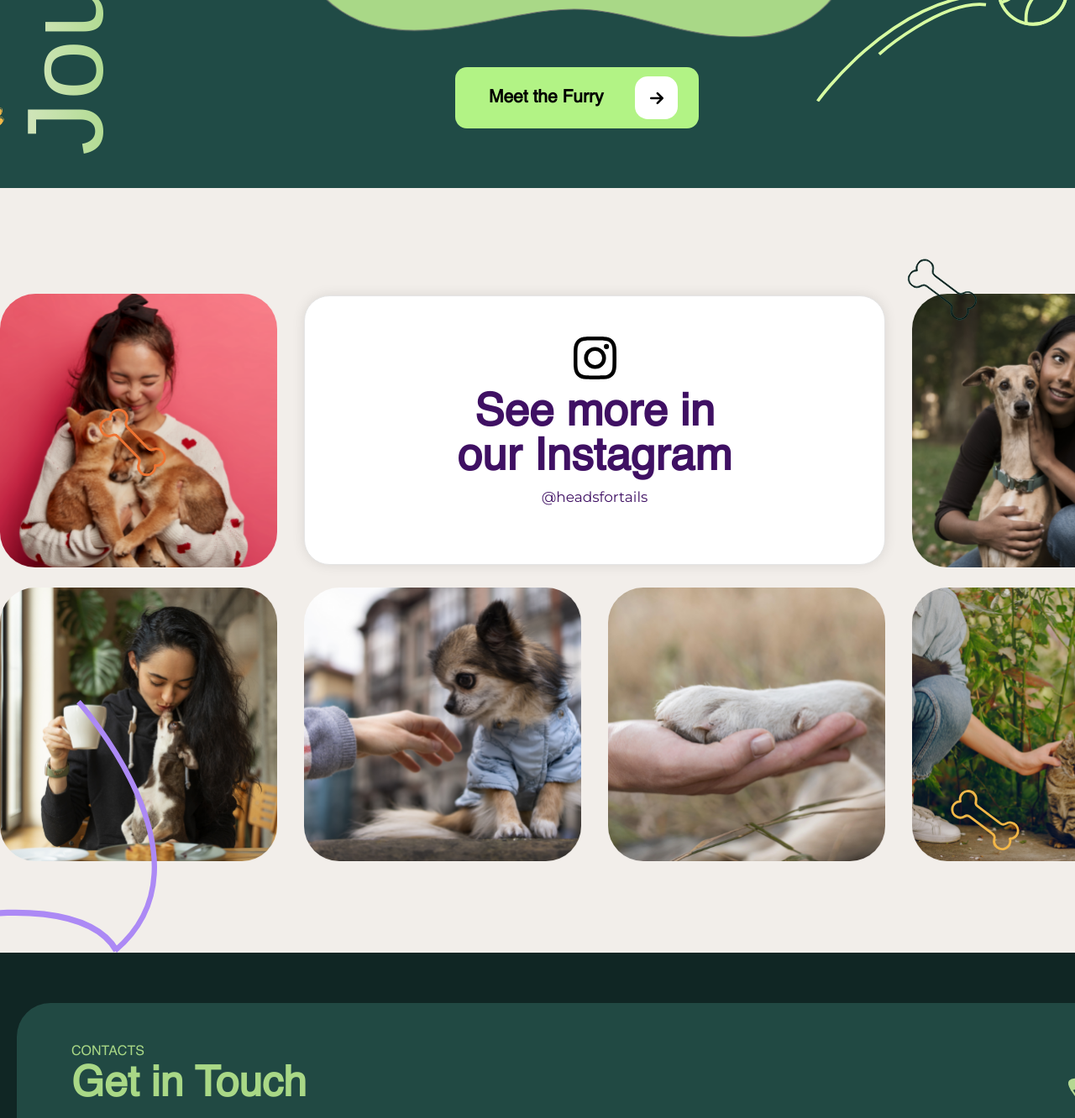
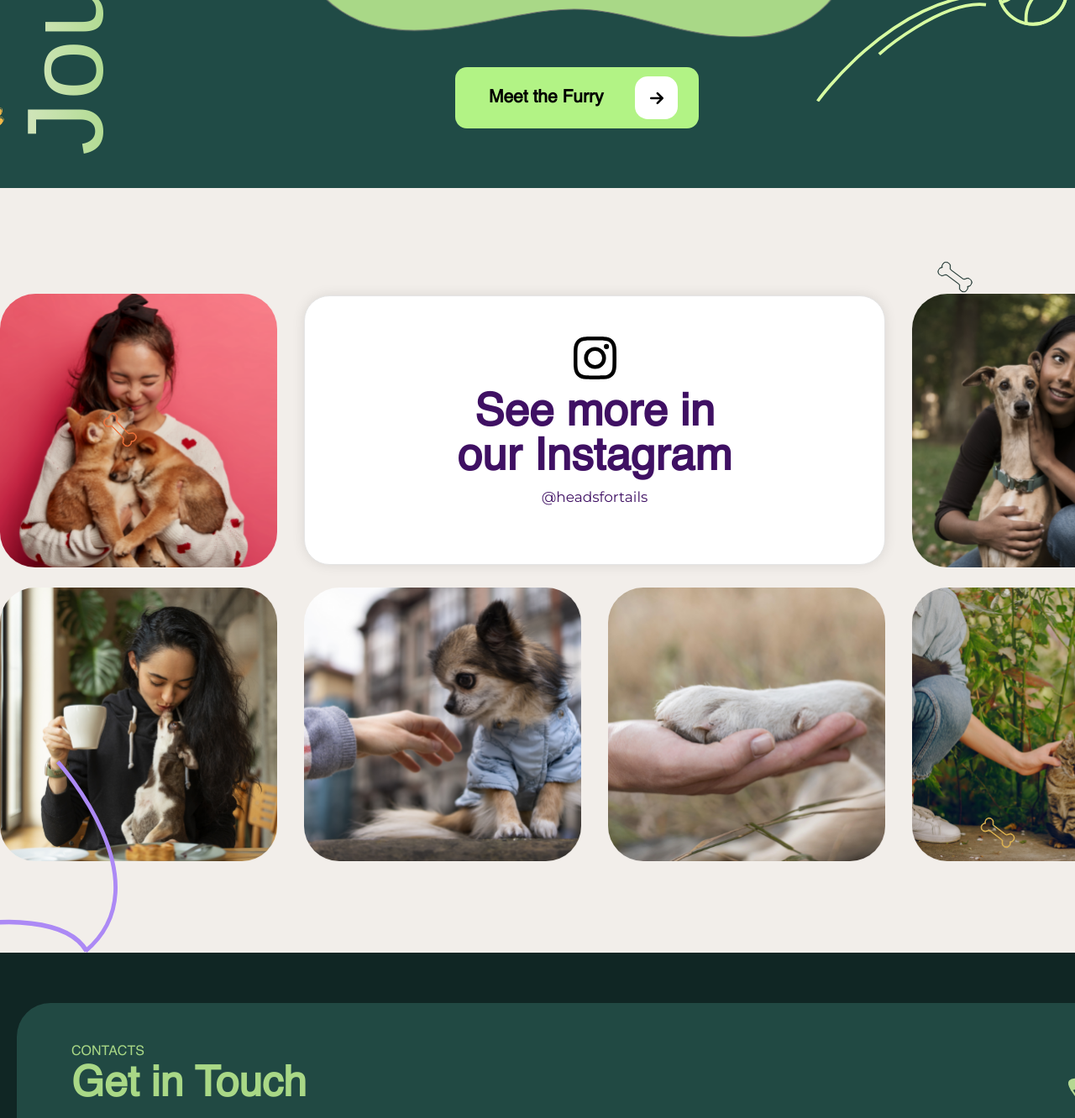
Before and after one commit to vidwanns/the_rescue_tails, a Next.js app: page / in a window 1280 px wide. Shown: the part 4340-5672 px from the top of the page at 84% size. Built offline with nearby package versions, Linux system fonts and the light colour scheme.

Commit message:
Update fifthSection.css

```diff
--- a/src/app/styles/component/fifthSection/fifthSection.css
+++ b/src/app/styles/component/fifthSection/fifthSection.css
@@ -20,8 +20,8 @@
     position: absolute;
     bottom: 0;
     left: -10px;
-    width: auto; /* Adjust size as needed */
-    height: 301px;
+    width: 150px; /* Adjust size as needed */
+    height: auto;
     z-index: 1;
   }
 
@@ -98,8 +98,8 @@
 
 .svg-icon {
     position: absolute;
-    width: 60px;
-    height: 60px;
+    width: 30px;
+    height: 30px;
 }
 
 /* .top-left-1 {
```
